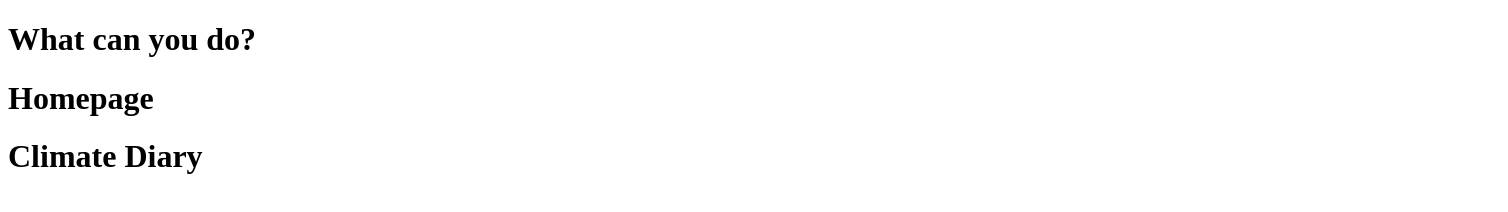
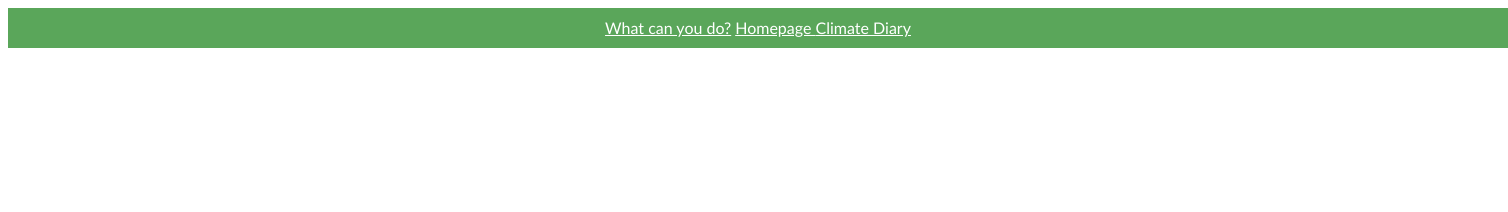
Before and after one commit to Lc22449/91893---Laurence, a plain HTML site: page template.html in a window 1280 px wide. Shown: the whole page, 1508 px wide, since content can reach past the window. Drawn offline with Linux system fonts and the light colour scheme.

Commit message:
Added navigation bar and trailled it a couple of times

```diff
--- a/Template.css
+++ b/Template.css
@@ -0,0 +1,15 @@
+.Container {
+    width: 1500px;
+    margin: 0 auto;
+}
+
+nav {
+    background-color: #5AA65A;
+    text-align: center;
+    padding: 10px;
+}
+
+a {
+    color: white;
+    font-family:'Gill Sans', 'Gill Sans MT', Calibri, 'Trebuchet MS', sans-serif;
+}
--- a/template.html
+++ b/template.html
@@ -7,10 +7,20 @@
     <link rel="Stylesheet" href="Template.css">
 </head>
 <body>
+    <div class="Container">
     <header>
-        <h1>What can you do?</h1>
-        <h1>Homepage</h1>
-        <h1>Climate Diary</h1>
+        <nav>
+            <a href="Abletodo">What can you do?</a>
+            <a href="Homepage">Homepage </a>
+            <a href="Diary">Climate Diary</a>
+        </nav>
     </header>
+    </div>
+    <main>
+
+    </main>
+    <footer>
+
+    </footer>
 </body>
 </html>
```
